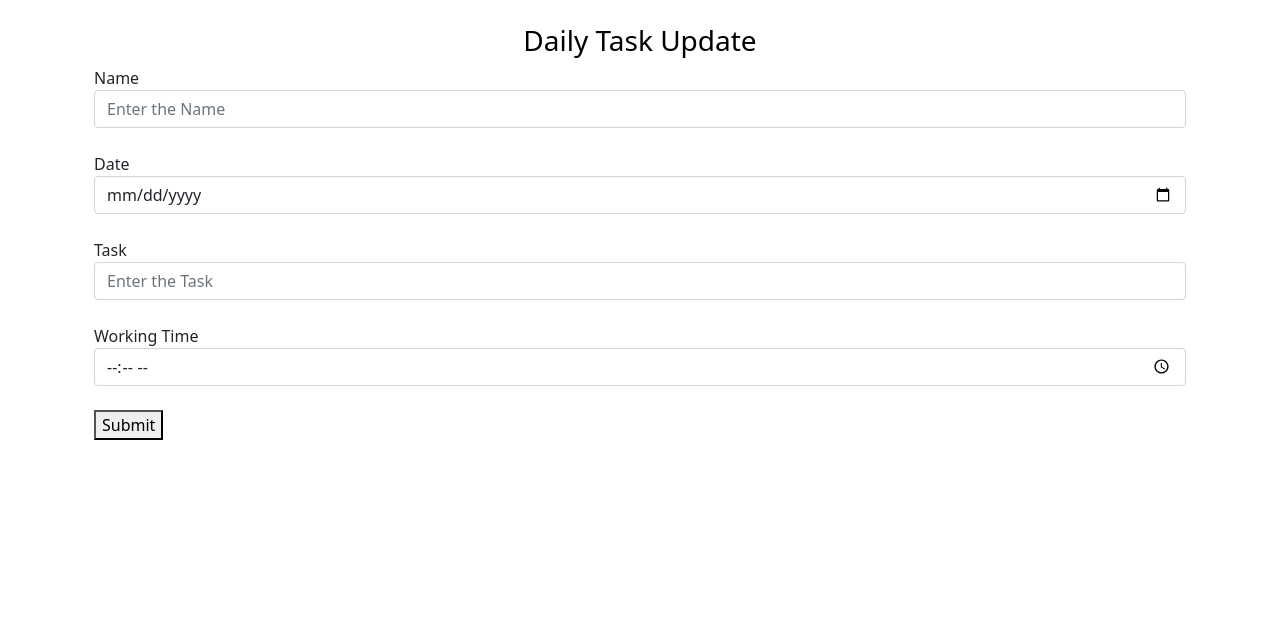
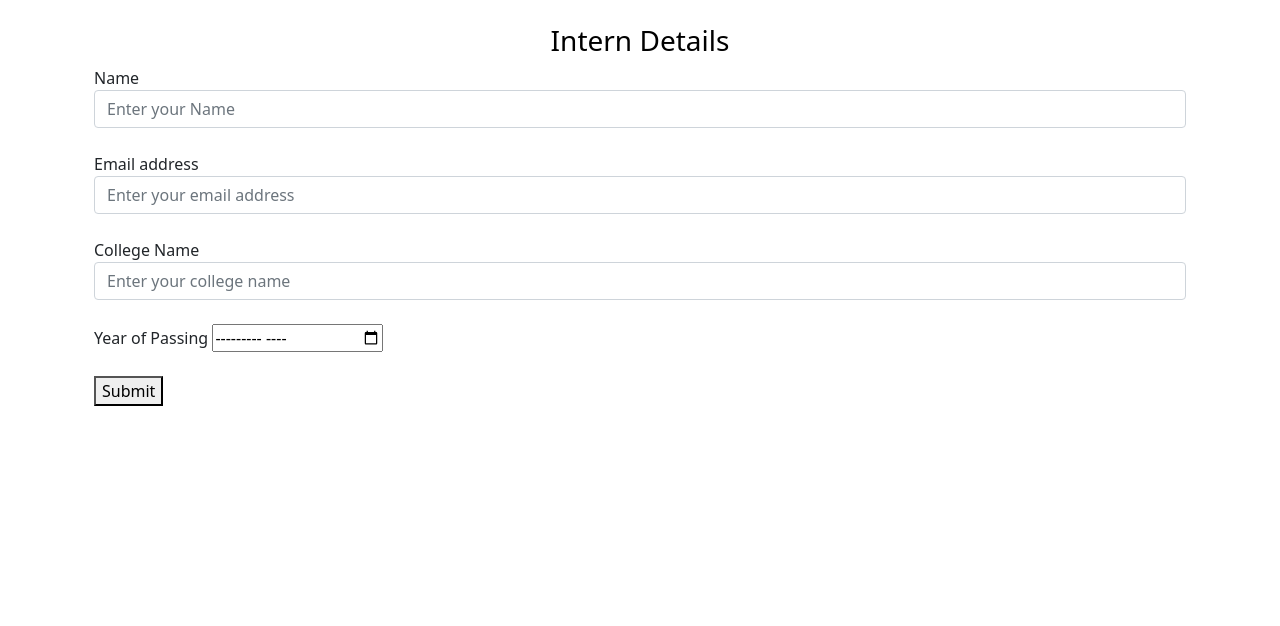
Before and after one commit to tactlabs/mongodb-poc-project, a Flask app: page / in a window 1280 px wide. Shown: the part 96-722 px from the top of the page. Run offline with Flask 2, Linux system fonts and the light colour scheme.

Commit message:
new input form created and table ui modified

```diff
--- a/app.py
+++ b/app.py
@@ -25,34 +25,28 @@ def submt():
     if request.method == 'POST':
 
         name = request.form.get("nm")
-        date = request.form.get("date")
-        task = request.form.get("task")
-        time = request.form.get("time")
+        email = request.form.get("email")
+        clname = request.form.get("clname")
+        year_month = request.form.get("ym")
 
-        # print(name)
-        # print(date)
-        # print(task)
-        # print(time)
-        query = {"Name" : name ,"Date" : date , "Task" : task , "Working Time" : time}
+        query = {"Name" : name ,"Email" : email , "College_Name" : clname , "Passout_Year" : year_month}
         collection.insert_one(query)
 
         for x in collection.find():
-            name = x['Name']
-            date = x['Date']
-            task = x['Task']
-            time = x['Working Time']
+            name   = x['Name']
+            email  = x['Email']
+            clname = x['College_Name']
+            year_month = x['Passout_Year']
 
             result = {
                 'Name' : name,
-                'Date' : date,
-                'Task' : task,
-                'Working_Time' : time
+                'Email' : email,
+                'College_Name' : clname,
+                'Passout_Year' : year_month
             }
 
     return render_template("intern.html",result = result)
 
-
-    # return "Daily update added successfully! "
 
 @app.route('/admin')
 def admin():
@@ -63,16 +57,16 @@ def all_details():
     collection = db["details"]
     details =[]
     for x in collection.find():
-        name = x['Name']
-        date = x['Date']
-        task = x['Task']
-        time = x['Working Time']
+        name   = x['Name']
+        email  = x['Email']
+        clname = x['College_Name']
+        year_month = x['Passout_Year']
 
         result = {
             'Name' : name,
-            'Date' : date,
-            'Task' : task,
-            'Working_Time' : time
+            'Email' : email,
+            'College_Name' : clname,
+            'Passout_Year' : year_month
         }
         details.append(result)
     # print(details)
@@ -86,27 +80,6 @@ def drop():
     return redirect(request.referrer)
 
 
-
-# @app.route('/sort',methods=["GET","POST"])
-# def sort():
-#     collection = db["details"]
-#     details =[]
-#     for x in collection.find().sort({"Name":1}):
-#         name = x['Name']
-#         date = x['Date']
-#         task = x['Task']
-#         time = x['Working Time']
-
-#         result = {
-#             'Name' : name,
-#             'Date' : date,
-#             'Task' : task,
-#             'Working_Time' : time
-#         }
-#         details.append(result)
-#     # print(details)
-#     return render_template("sort.html",result = details)
-
 @app.route('/task_count',methods=["GET","POST"])
 def task_count():
     collection = db["details"]
@@ -114,12 +87,12 @@ def task_count():
     agg_result = collection.aggregate(
         [{
             "$group" :
-             {"_id" : "$Name",
-             "Task_count" : {"$sum" : 1}
+             {"_id" : "$College_Name",
+             "Number_of_interns" : {"$sum" : 1}
              }}
         ])
 
-    return render_template("task_count.html",agg_result = agg_result)
+    return render_template("number_of_interns.html",agg_result = agg_result)
 
 
 
--- a/templates/admin.html
+++ b/templates/admin.html
@@ -19,9 +19,9 @@
     <div class="col-md-4 text-center ">
         <div class="number center">
             <form action="/all_details" method="POST">
-                <h5>To See All Inters Updates</h5>
+                <h5>To See All Inters Details</h5>
                 <br>          <br>
-                <input class="btn btn-success" type="submit" value="Updates">
+                <input class="btn btn-success" type="submit" value="Details">
             </form>
         </div>
     </div>
--- a/templates/index.html
+++ b/templates/index.html
@@ -10,36 +10,44 @@
                 <section class="page_inner">
                     <div class="page_heading">
                         <br>
-                        <h3 style="color: black ; text-align: center; "> Daily Task Update</h3>
+                        <h3 style="color: black ; text-align: center; "> Intern Details</h3>
                     </div>
                     <section class="page_content">
-                        <form action="/submit" method="POST" enctype="multipart/form-data" autocomplete="off" >
+                        <form action="/submit" method="POST" enctype="multipart/form-data" autocomplete="off">
 
                             <div class="col-md-12">
                                 <div class="form-group">
                                     <label class="block-label sm-mb0"> Name </label>
+                                    <input type="text" class="form-control boxes text-input input--full" id="name"
+                                        name="nm" placeholder="Enter your Name" required />
+                                </div>
+                            </div>
+                            <br>
+
+                            <!-- <div class="col-md-12">
+                                <div class="form-group">
+                                    <label class="block-label sm-mb0">Date</label>
+                                    <input type="date" class="form-control boxes text-input input--full"
+                                        id="date" name="date" placeholder="Date" required />
+                                </div>
+                            </div>
+                            <br> -->
+
+                            <div class="col-md-12">
+                                <div class="form-group">
+                                    <label class="block-label sm-mb0" for="exampleInputEmail1"> Email address </label>
                                     <input type="text" class="form-control boxes text-input input--full"
-                                        id="name" name="nm" placeholder="Enter the Name"
-                                        required />
+                                        autocomplete="off" id="exampleInputEmail1" name="email"
+                                        placeholder="Enter your email address" required />
                                 </div>
                             </div>
                             <br>
 
                             <div class="col-md-12">
                                 <div class="form-group">
-                                    <label class="block-label sm-mb0">Date</label>
-                                    <input type="date" class="form-control boxes text-input input--full"
-                                        id="date" name="date" placeholder="Date" required />
-                                </div>
-                            </div>
-                            <br>
-
-                            <div class="col-md-12">
-                                <div class="form-group">
-                                    <label class="block-label sm-mb0"> Task </label>
-                                    <input type="text" class="form-control boxes text-input input--full"
-                                        id="task" name="task" placeholder="Enter the Task"
-                                        required />
+                                    <label class="block-label sm-mb0"> College Name </label>
+                                    <input type="text" class="form-control boxes text-input input--full" id="task"
+                                        name="clname" placeholder="Enter your college name" required />
                                 </div>
                             </div>
 
@@ -48,9 +56,8 @@
 
                             <div class="col-md-12">
                                 <div class="form-group">
-                                    <label class="block-label sm-mb0">Working Time</label>
-                                    <input type="time" class="form-control boxes text-input input--full"
-                                        id="time" name="time" placeholder="Time" required />
+                                    <label class="block-label sm-mb0">Year of Passing</label>
+                                    <input type="month" id="ym" name="ym">
                                 </div>
                                 <br>
                                 <div>
@@ -73,7 +80,7 @@
     <footer>
         <div class="footer">
             <p>Footer</p>
-          </div>
+        </div>
     </footer>
 </section>
 {% endblock content %}
```
Also changed, not shown: templates/all_details.html (+10 -10 lines), templates/intern.html (+7 -7 lines), templates/number_of_interns.html (renamed from templates/task_count.html, +4 -4 lines), templates/sort.html (+1 -15 lines).
